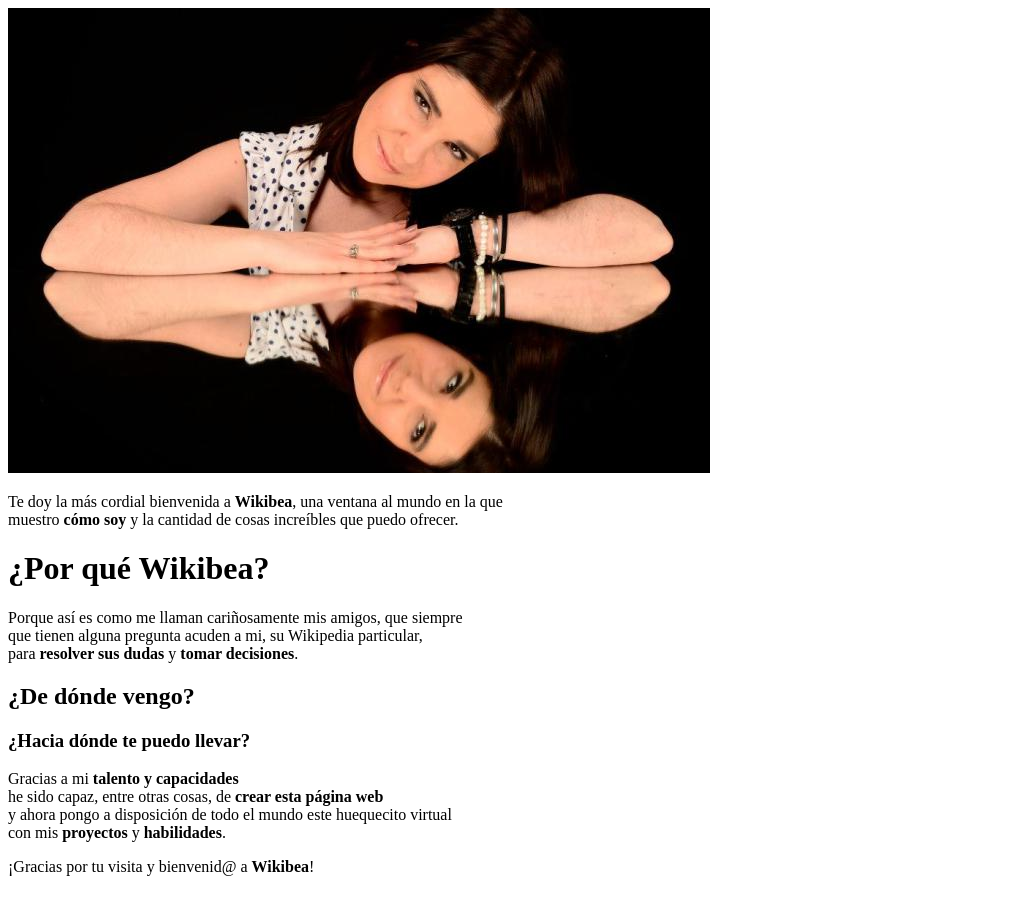
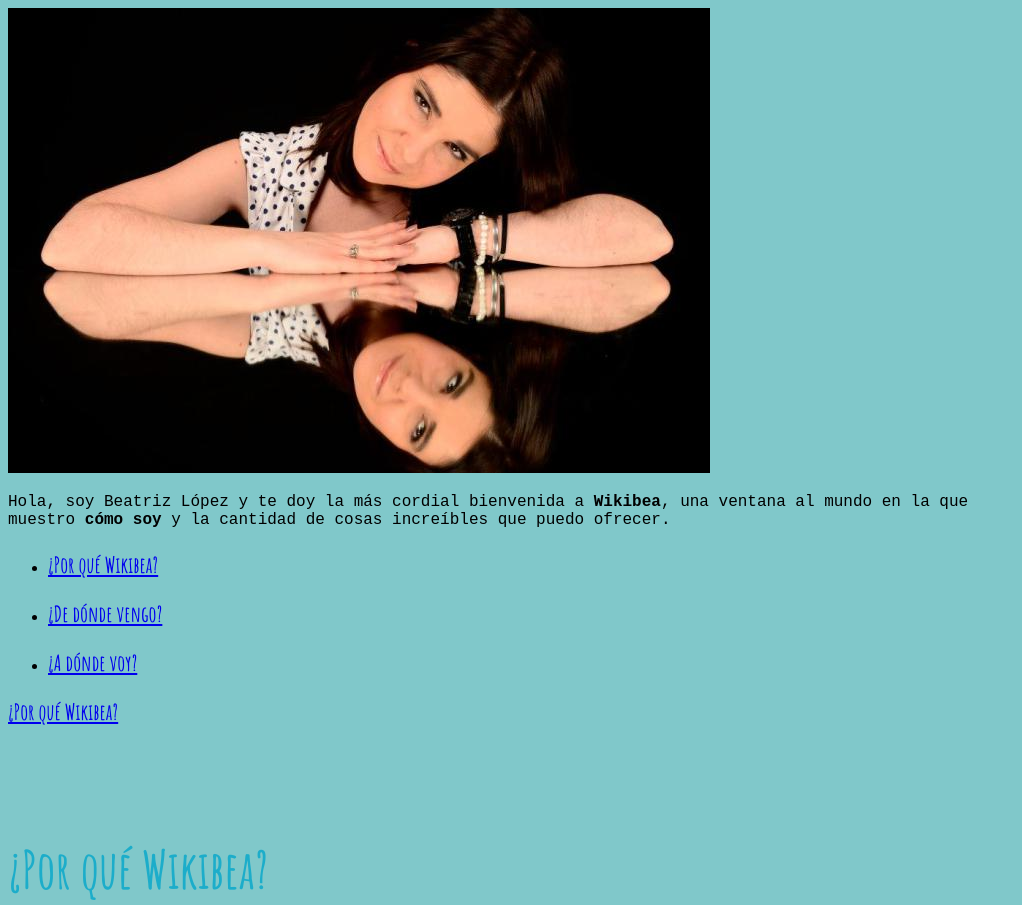
Before and after one commit to blopmar/blopmar.github.io, a plain HTML site: page index.html in a window 1280 px wide. Shown: the top 905 px of the page, without its empty margins (0-1022 px from the left). Drawn offline with Linux system fonts and the light colour scheme.

Commit message:
Add files via upload

```diff
--- a/index.html
+++ b/index.html
@@ -3,23 +3,32 @@
 <head>
   <meta charset="utf-8">
   <title>Wikibea | Tu asesora personal para crecer en Internet | SEO | SEM | Community Manager | Blogger</title>
-<link href="/styles.css">
+  <link href="https://fonts.googleapis.com/css?family=Amatic+SC:400,700" rel="stylesheet">
+  <link href="styles.css" rel="stylesheet" type="text/css">
 </head>
 <body>
   <img src="img/beatriz-espejo.jpg" alt="Wikibea">
-  <p>Te doy la más cordial bienvenida a <strong>Wikibea</strong>, una ventana al mundo en la que <br>
+  <p>Hola, soy Beatriz López y te doy la más cordial bienvenida a <strong>Wikibea</strong>, una ventana al mundo en la que <br>
     muestro <strong>cómo soy</strong> y la cantidad de cosas increíbles que puedo ofrecer.
   </p>
+  <ul>
+    <li><h3> <a href="#por-que"> ¿Por qué Wikibea? </a><h3></li>
+    <li><h3> <a href="#de-donde-vengo"> ¿De dónde vengo? </a><h3></li>
+    <li><h3> <a href="#donde-voy"> ¿A dónde voy? </a><h3></li>
+  </ul>
+  <h3> <a href="#por-que"> ¿Por qué Wikibea? </a><h3>
+  <br>
+  <br>
 
-  <h1>¿Por qué Wikibea?</h1>
+  <h1 href="#por-que">¿Por qué Wikibea?</h1>
 
   <p class="left">Porque así es como me llaman cariñosamente mis amigos, que siempre <br>
     que tienen alguna pregunta acuden a mi, su Wikipedia particular,<br>
     para <strong>resolver sus dudas</strong> y <strong>tomar decisiones</strong>.
   </p>
-  <h2> ¿De dónde vengo?</h2>
+  <h2 href="#de-donde-vengo"> ¿De dónde vengo?</h2>
 
-  <h3> ¿Hacia dónde te puedo llevar?</h3>
+  <h2 href="#donde-voy"> ¿Hacia dónde te puedo llevar?</h2>
   <p class="right">Gracias a mi <strong>talento y capacidades</strong><br>
     he sido capaz, entre otras cosas, de <strong>crear esta página web </strong><br>
     y ahora pongo a disposición de todo el mundo este huequecito virtual <br>
--- a/styles.css
+++ b/styles.css
@@ -1,4 +1,6 @@
-<link href="https://fonts.googleapis.com/css?family=Amatic+SC" rel="stylesheet">
+
+/* mi primer código CSS para mi página Web personal*/
+
 body {
   background-color:rgb(128, 200, 202)
 }
```
